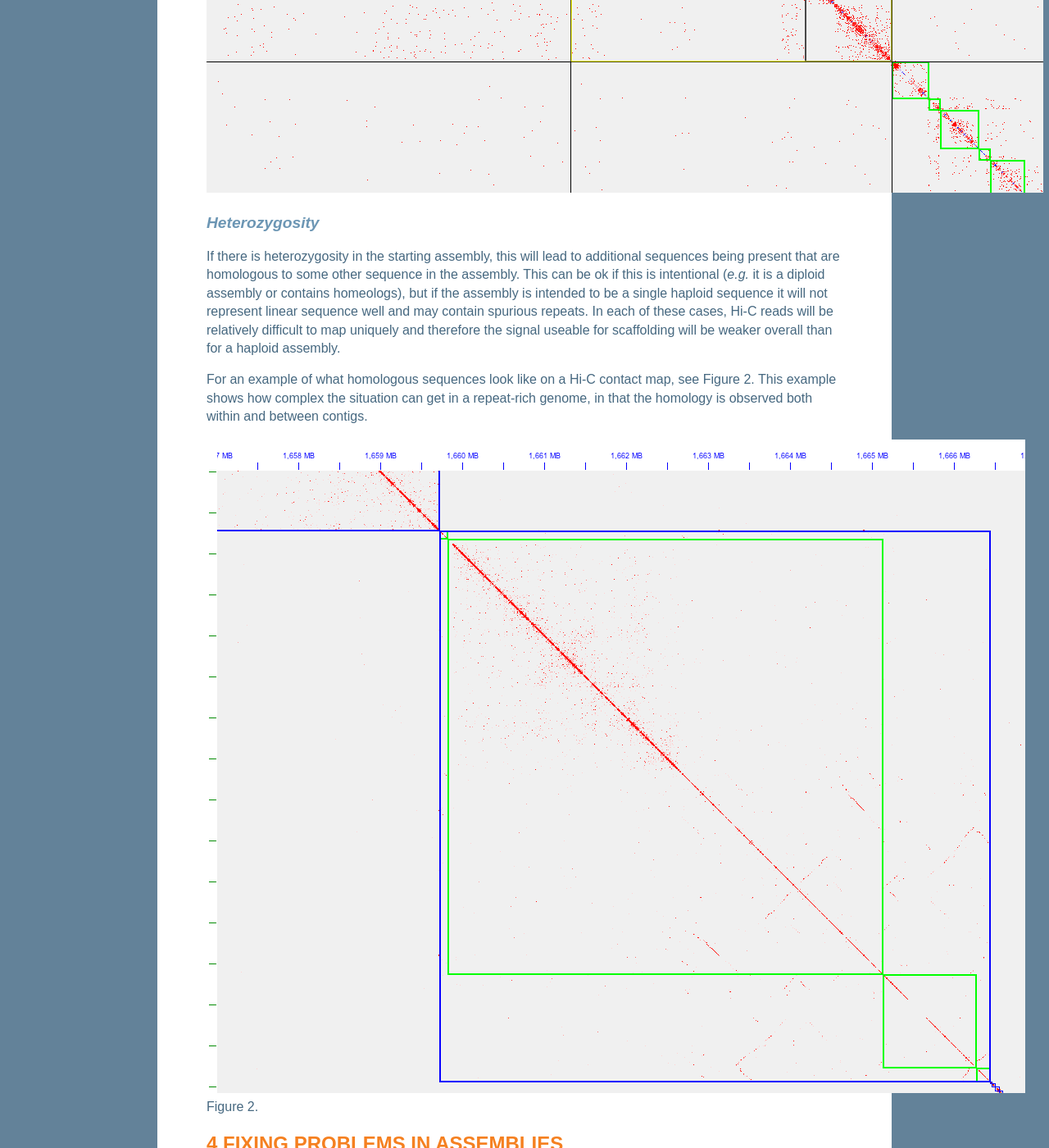
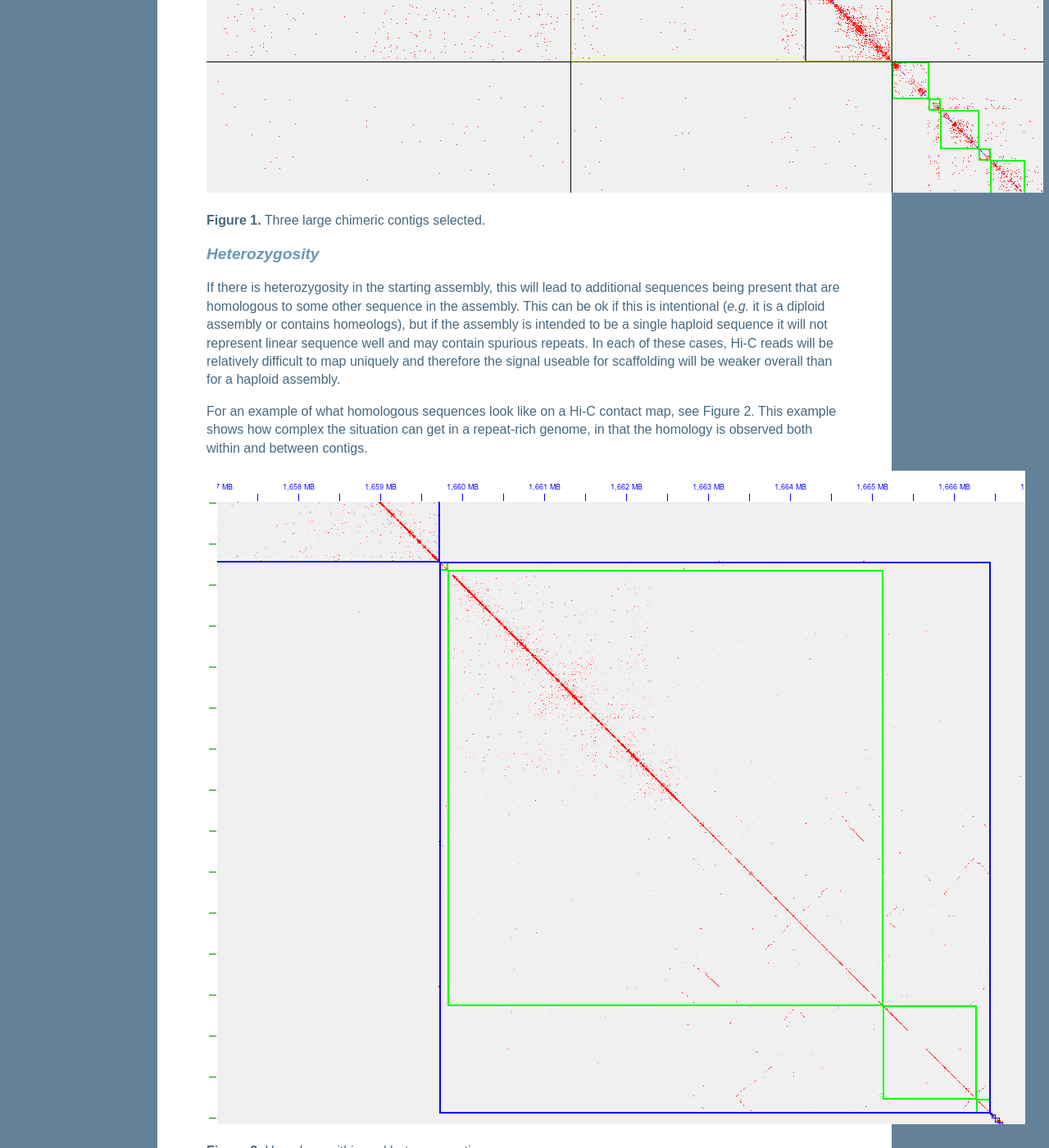
Before and after one commit to phasegenomics/phasegenomics.github.io, a Jekyll site: the page built from _posts/2018-09-20-starting-assembly-guidelines.md, in a window 1280 px wide and 1400 px high, scrolled down 3357 px. Shown: the whole window at 82% size. Built offline with Jekyll 4.4.1, drawn with Linux system fonts in a browser that asks for light colours; some of the changed text lies outside the part shown.

Commit message:
Update 2018-09-20-starting-assembly-guidelines.md
Updated figure captions.

```diff
--- a/_posts/2018-09-20-starting-assembly-guidelines.md
+++ b/_posts/2018-09-20-starting-assembly-guidelines.md
@@ -80,13 +80,16 @@ Very low levels of chimerism can be accommodated and corrected using Hi-C data.
 
 ![three large chimeric contigs selected](https://phasegenomics.github.io/images/chimeric_contigs.png)
 
+__Figure 1.__ Three large chimeric contigs selected.
+
 ### Heterozygosity
 If there is heterozygosity in the starting assembly, this will lead to additional sequences being present that are homologous to some other sequence in the assembly. This can be ok if this is intentional (_e.g._ it is a diploid assembly or contains homeologs), but if the assembly is intended to be a single haploid sequence it will not represent linear sequence well and may contain spurious repeats. In each of these cases, Hi-C reads will be relatively difficult to map uniquely and therefore the signal useable for scaffolding will be weaker overall than for a haploid assembly.
 
 For an example of what homologous sequences look like on a Hi-C contact map, see Figure 2. This example shows how complex the situation can get in a repeat-rich genome, in that the homology is observed both within and between contigs.
 
 ![homology within and between contigs](https://phasegenomics.github.io/images/homologous_contigs.png)
-Figure 2.
+
+__Figure 2.__ Homology within and between contigs.
 
 
 4     Fixing problems in assemblies
```
